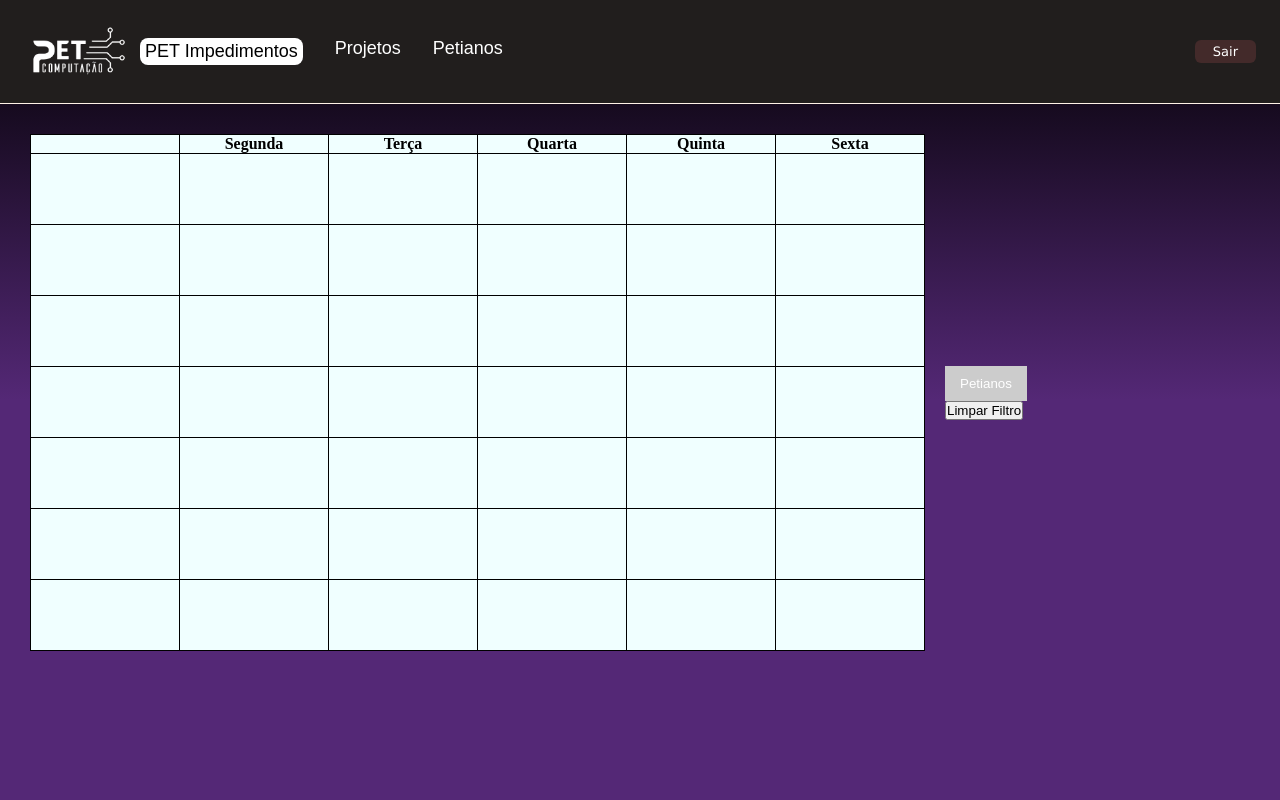
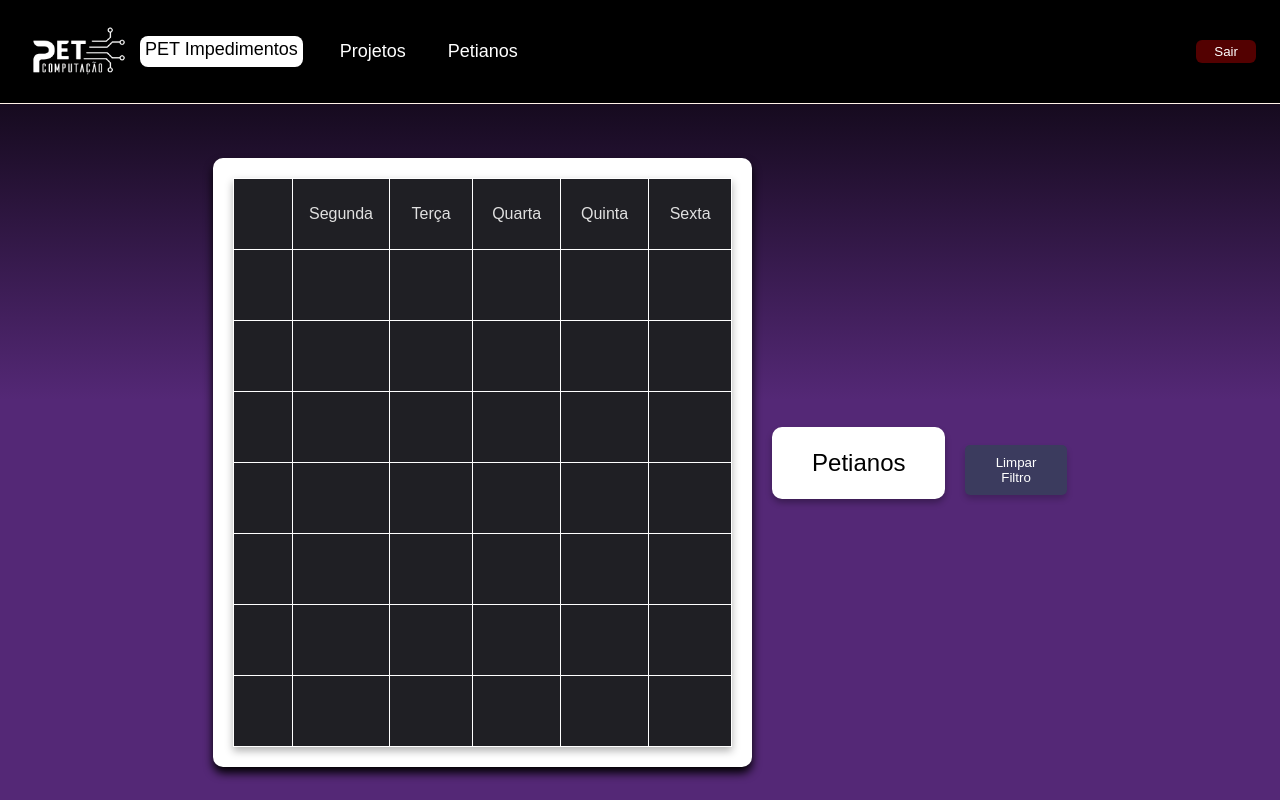
Before and after one commit to fer-braga-cod/PET-Impedimentos, a plain HTML site: page home/home.html in a window 1280 px wide. Drawn offline with Linux system fonts and the light colour scheme; no server answers.

Commit message:
css home

```diff
--- a/home/home.css
+++ b/home/home.css
@@ -1,23 +1,57 @@
-table, th, td {
-    border: 1px solid;
+* {
+    font-family: "Red Hat Display", sans-serif;
+    font-optical-sizing: auto;
+    font-weight: 500;
 }
 
-table{
-    border-collapse: collapse;
+/* Estilo da tabela */
+table, th, td {
+    border: 1px solid #ffffff;
 }
 
-td {
+.body{
+    display: flex;
+    justify-content: center;
+    align-items: flex-start;
+    height: 100vh;
+}
+
+table {
+    border-collapse: collapse;
+    background-color: #1f1f24;
+    box-shadow: 0px 4px 8px rgba(0, 0, 0, 0.3);
+    width: 100%;
+}
+
+.title{
+    text-align: center;
+    padding: 5%;
+}
+
+#center {
+    display: flex;
+    justify-content: center;
+    align-items: center;
+    gap: 20px;
+    width: 70%;
+    margin: 2% auto;
+}
+
+th, td {
     text-align: center;
     height: 70px;
     width: 148px;
+    color: #e0e0e0;
 }
 
-.nome{
+.nome {
     padding: 3px 6px;
     margin: 2px 0px;
-    width:min-content;
+    background-color: #3b3b5e;
+    color: #000000;
     border-radius: 8px;
 }
+
 .nomes{
     display: flex;
     flex-direction: column;
@@ -32,43 +66,48 @@ main{
     margin: 30px;
 }
 
-.dropdown button{
-    background-color: hsl(0, 0%, 80%);
+/* Estilo do dropdown com lista de petianos ao lado */
+.dropdown {
+    position: relative;
+    background-color: #ffffff;
+    padding: 15px;
+    border-radius: 10px;
+    gap: 20px;
+    box-shadow: 0px 4px 6px rgba(0, 0, 0, 0.3);
+    width: 20%;
+    overflow-y: auto;
+    max-height: 80%; /* Limita a altura da lista com rolagem */
+}
+
+.dropdown .content label {
+    display: flex;
+    align-items: center;
     color: white;
-    padding: 10px 15px;
-    border: none;
+    border-radius: 10px;
+    padding: 10px;
+    margin: 8px;
     cursor: pointer;
+    gap: 20px;
+    border-radius: 5px;
+    background-color: #1f1f24;
+    transition: background 0.1s ease;
 }
-.dropdown label{
-    display: flex;
-    color: black;
-    text-decoration: none;
-    padding: 10px 15px;
-    direction: rtl;
-    align-items:center;
+
+.dropdown .content label:hover {
+    background-color: #8873ff;
+    color: white;
 }
-.dropdown .content{
+
+/* Esconde o botão, pois a lista é sempre visível */
+.dropdown button {
     display: none;
-    position: absolute;
-    background-color: hsl(0, 0%, 95%);
-    min-width: 100px;
-    box-shadow: 2px 2px 2px hsla(0, 0%, 0%, 0.8);
-    overflow-y: auto;
-    max-height: 150px;
 }
-.dropdown:hover .content{
-    display: flex;
-    flex-direction: column;
-    align-items: start;
-}
-.dropdown:hover button{
-    background-color: hsl(0, 0%, 70%);
-}
-#container{
+
+#container {
     display: flex;
     flex-direction: row;
     overflow-x: auto;
-    max-width: 756px;
+    max-width: 100%;
     gap: 10px;
 }
 
@@ -78,7 +117,26 @@ ul{
     flex-shrink: 0;
 }
 
-.agenda{
-    background-color: azure;
+.agenda {
+    background-color: #ffffff; /* borda da agenda*/
+    padding: 20px;
+    border-radius: 10px;
+    box-shadow: 0px 6px 10px rgb(0, 0, 0);
+    width: 70%;
+}
 
+#clear {
+    background-color: #3b3b5e;
+    color: #ffffff;
+    padding: 10px 20px;
+    border: none;
+    cursor: pointer;
+    border-radius: 5px;
+    box-shadow: 0px 4px 6px rgba(0, 0, 0, 0.2);
+    transition: background-color 0.1s ease;
+    margin-top: 15px;
 }
+
+#clear:hover {
+    background-color: #8873ff;
+}
--- a/home/home.html
+++ b/home/home.html
@@ -1,5 +1,5 @@
 <!DOCTYPE html>
-<html lang="en">
+<html lang="pt-br">
 <head>
     <meta charset="UTF-8">
     <meta name="viewport" content="width=device-width, initial-scale=1.0">
@@ -24,7 +24,7 @@
     </header>
 
     <main>
-      <section id="cont_principal">
+      <section id="center">
         <div class="agenda">
           <div id="container"></div>
           <table class="table">
@@ -42,10 +42,8 @@
               </tbody>
           </table>
         </div>
-      </section>
-      <section id="cont_secundario">
         <div class="dropdown">
-          <button>Petianos</button>
+          <h2 class="title">Petianos</h2>
           <div class="content"></div>
         </div>
         <button type="button" id="clear">Limpar Filtro</button>
--- a/styles/menu.css
+++ b/styles/menu.css
@@ -1,10 +1,16 @@
+* {
+    font-family: "Red Hat Display", sans-serif;
+    font-optical-sizing: auto;
+    font-weight: 500;
+}
+
 .cabecalho{
     display: flex;
     flex-direction: row;
     align-items: center;
     justify-content: space-between;
     padding: 24px;
-    background: #211E1D;
+    background: #000000;
     border-bottom: 0.4px solid #FFF2E7;
 }
 
@@ -29,8 +35,15 @@
     color: white;
     font-weight: 400;
     font-size: 18px;
+    border-radius: 10px;
+    padding: 5px;
     text-decoration: none;
+    transition: background-color 0.3s ease;
+}
 
+.cabecalho_menu_item:hover{
+    background-color: white;
+    color: #000000;
 }
 
 .cabecalho_menu_item[aria-current="page"] {
@@ -41,13 +54,15 @@
 }
 
 .cabecalho_button{
-    font-size: 13px;
-    font-family: 'Lucida Sans', 'Lucida Sans Regular', 'Lucida Grande', 'Lucida Sans Unicode', Geneva, Verdana, sans-serif;
     padding: 4px 18px;
     border-radius: 6px;
-    background: #432A2A;
+    background: #810202a4;
     border: none;
     color: white;
-    cursor: pointer;
+    transition: background-color 0.1s ease;
+}
 
+.cabecalho_button:hover{
+    background-color: red;
+    color: white;
 }
```
